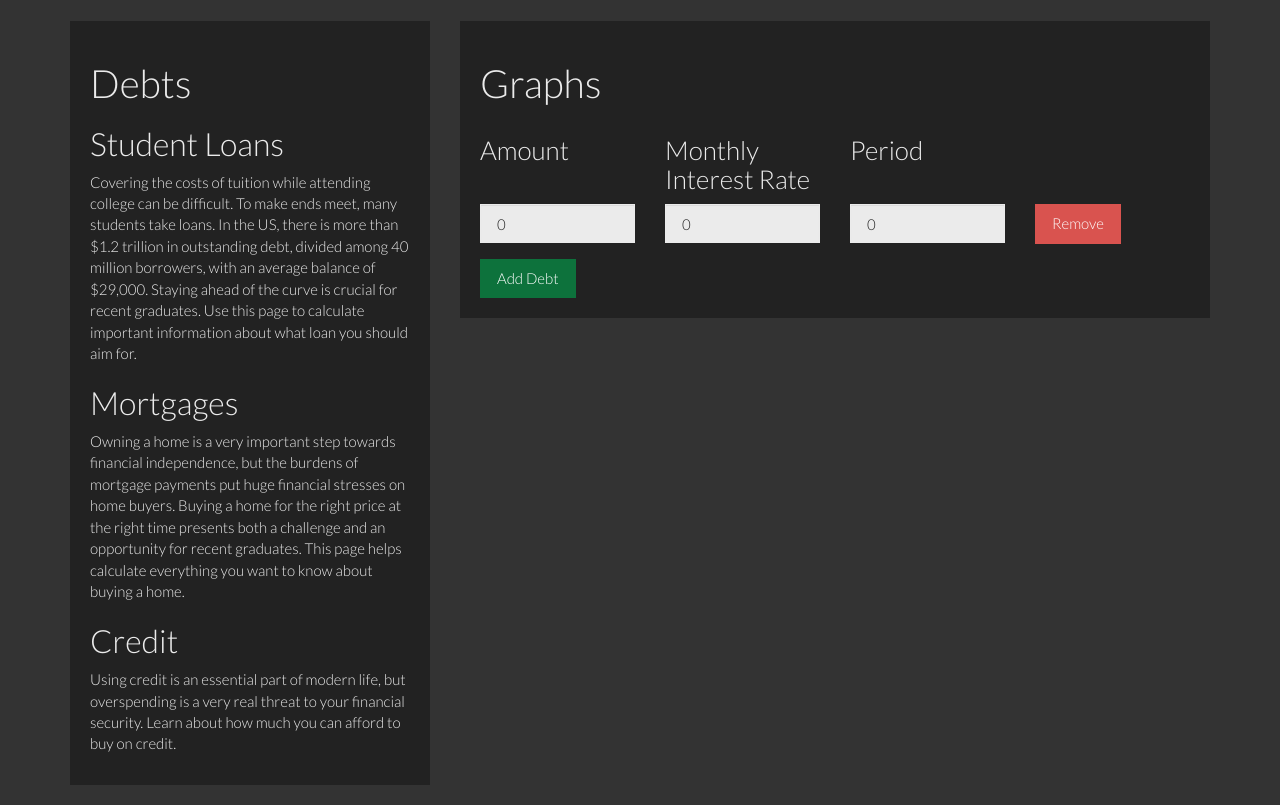
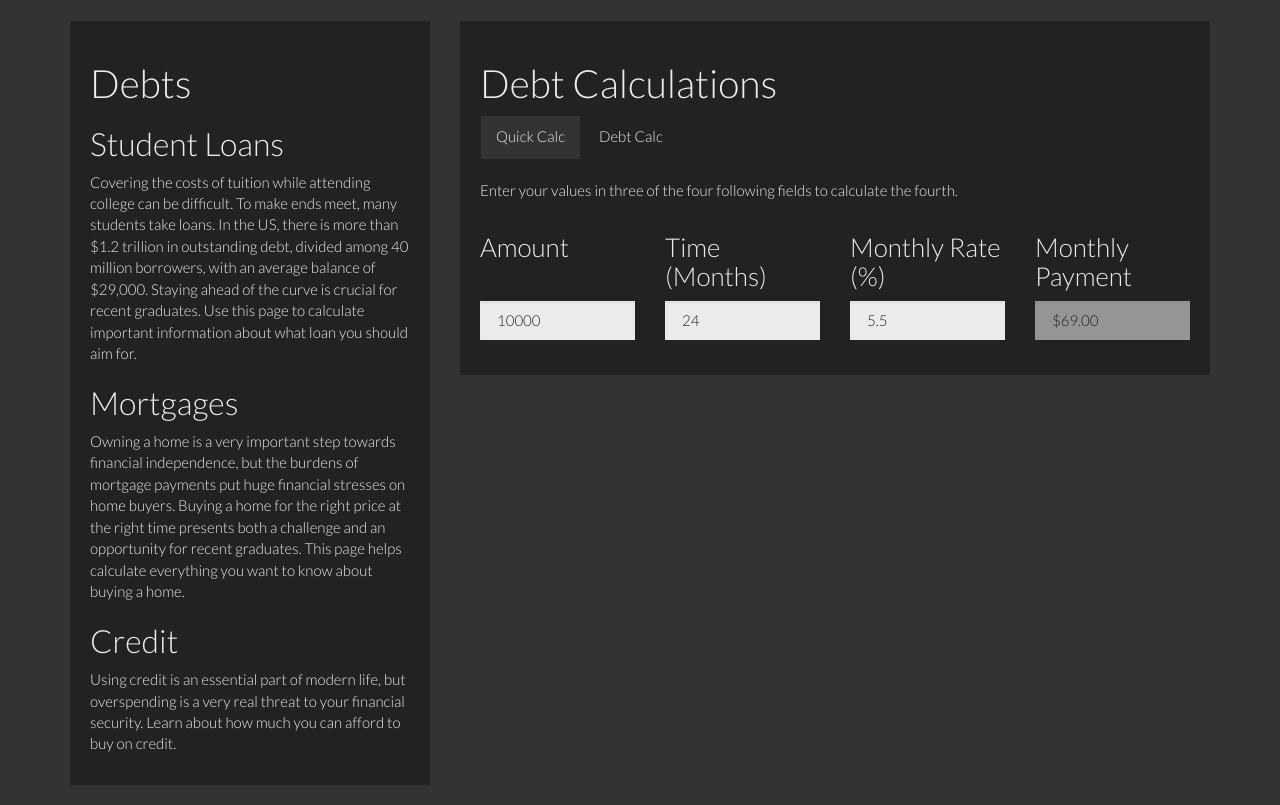
Before and after one commit to RaikesCohort2013/code-one-2015, a Django app: page /debts/ in a window 1280 px wide. Shown: the part 40-845 px from the top of the page. Run offline with Django 3.2, Linux system fonts and the light colour scheme; some libraries are stand-ins or nearby versions.

Commit message:
added debt calculation basics to debt page

```diff
--- a/web/static/js/page/debts.js
+++ b/web/static/js/page/debts.js
@@ -9,12 +9,26 @@ function Debt(amount, rate, period) {
 function DebtsViewModel() {
     var self = this;
 
+    self.amount = ko.observable(10000);
+    self.time = ko.observable(24);
+    self.rate = ko.observable(5.5);
+
+    self.dollarDisplay = function(num){
+        return  "$" + num.toFixed(2);
+    }
+
+    self.payment = ko.computed(function(){
+        //TO-DO get this function working
+        var payment = 69;
+        return self.dollarDisplay(payment);
+    });
+
     self.debts = ko.observableArray([
-        { amount: 0, rate: 0.0, period: 0 }
+        new Debt(5000, 3.5, 24)
     ]);
 
     self.addDebt = function() {
-        self.debts.push(new Debt(0, 0.0, 0));
+        self.debts.push(new Debt(5000, 3.5, 24));
     }
 
     self.removeDebt = function() {
--- a/web/templates/pages/debts.html
+++ b/web/templates/pages/debts.html
@@ -19,7 +19,55 @@
 
 
 {% block graphs %}
-<h1>Graphs</h1>
+<h1>Debt Calculations</h1>
+
+<ul class="nav nav-tabs">
+    <li class="active"><a href="#quick-calc" data-toggle="tab" aria-expanded="true">Quick Calc</a></li>
+    <li class=""><a href="#debt-calc" data-toggle="tab" aria-expanded="false">Debt Calc</a></li>
+</ul>
+
+<div id="calc-tabs" class="tab-content">
+
+    <div class="tab-pane fade active in" id="quick-calc">
+        <div class="row">
+            <div class="col-sm-12">
+                <br>
+                <p>Enter your values in three of the four following fields to calculate the fourth.</p>
+                <form class="form-horizontal">
+                    <div class="row">
+                        <div class="col-xs-3">
+                            <h3>Amount</h3>
+                        </div>
+                        <div class="col-xs-3">
+                            <h3>Time (Months)</h3>
+                        </div>
+                        <div class="col-xs-3">
+                            <h3>Monthly Rate (%)</h3>
+                        </div>
+                        <div class="col-xs-3">
+                            <h3>Monthly Payment</h3>
+                        </div>
+                    </div>
+                    <div class="row form-group">
+                        <div class="col-xs-3">
+                            <input class="form-control"  data-bind="value: amount" />
+                        </div>
+                        <div class="col-xs-3">
+                            <input class="form-control" data-bind="value: time" />
+                        </div>
+                        <div class="col-xs-3">
+                            <input class="form-control" data-bind="value: rate" />
+                        </div>
+                        <div class="col-xs-3">
+                            <input class="form-control" disabled="" data-bind="value: payment" />
+                        </div>
+                    </div>
+                </form>
+            </div>
+        </div>
+    </div>
+
+    <div class="tab-pane fade" id="debt-calc">
         <form class="form-horizontal">
             <div class="row">
                 <div class="col-xs-3">
@@ -48,9 +96,12 @@
                     </div>
                 </div>
             </div>
+            <button class="btn btn-primary" data-bind="click: addDebt">Add Debt</button>
         </form>
+    </div>
 
-<button class="btn btn-primary" data-bind="click: addDebt">Add Debt</button>
+</div>
+
 
 {% load static %}
 <script src="{% static "js/page/debts.js" %}"></script>
```
Lines whose indentation alone changed are shown as unchanged.
